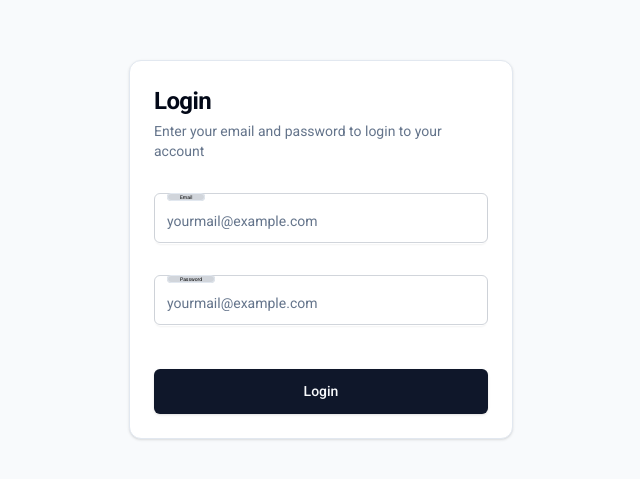
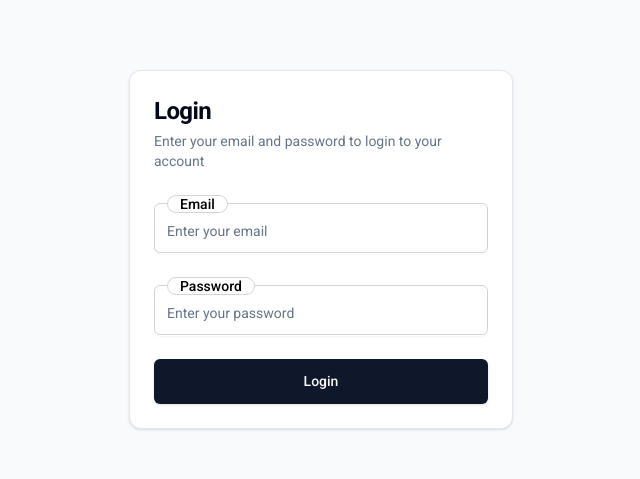
Before and after one commit to online-examination-org/FE-Online-Examination, a React (Vite) app: page /login in a window 1280 px wide. Shown: the part 151-630 px from the top of the page, without its empty margins (319-959 px from the left). Built offline with nearby package versions, Linux system fonts and the light colour scheme.

Commit message:
update custom input

```diff
--- a/src/components/ui/input-custom.tsx
+++ b/src/components/ui/input-custom.tsx
@@ -15,7 +15,10 @@ const PillInput: React.FC<PillInputProps> = ({ label, id, error, disabled, regis
     <div className='flex flex-col'>
       <div className={`relative h-[50px] pt-4 mt-2 border border-gray-300 rounded-md ${className}`}>
         <div className='absolute -top-3 left-3 z-10'>
-          <span className='px-3 py-0.4 bg-gray-300 text-black rounded-full border' style={{ fontSize: '5px' }}>
+          <span
+            className='px-3 py-0.4 bg-white font-medium text-black rounded-full border border-gray-300'
+            style={{ fontSize: '14px' }}
+          >
             {label}
           </span>
         </div>
--- a/src/pages/student/JoinQuiz.tsx
+++ b/src/pages/student/JoinQuiz.tsx
@@ -67,9 +67,9 @@ export default function JoinQuiz() {
         <div className='w-3/5'>
           <CardHeader className='space-y-1'>
             <CardTitle className='text-xl font-bold'>Student Information</CardTitle>
-            <CardDescription>Please enter your student information</CardDescription>
+            <CardDescription className='font-light'>Please enter your student information</CardDescription>
           </CardHeader>
-          <CardContent>
+          <CardContent className='bg-white'>
             <form onSubmit={handleSubmit(onSubmit)} className='space-y-4'>
               <div className='flex flex-col w-full gap-6'>
                 <PillInput
--- a/src/pages/teacher/Login.tsx
+++ b/src/pages/teacher/Login.tsx
@@ -66,7 +66,9 @@ export default function Login() {
       <Card className='w-full mx-4 max-w-sm'>
         <CardHeader className='space-y-1'>
           <CardTitle className='text-2xl font-bold'>Login</CardTitle>
-          <CardDescription>Enter your email and password to login to your account</CardDescription>
+          <CardDescription className='font-ligth'>
+            Enter your email and password to login to your account
+          </CardDescription>
         </CardHeader>
         <CardContent>
           <form onSubmit={handleSubmit(onSubmitLogin)} className='space-y-5'>
@@ -75,7 +77,7 @@ export default function Login() {
                 label='Email'
                 id='email'
                 type='email'
-                placeholder='yourmail@example.com'
+                placeholder='Enter your email'
                 register={register('email')}
                 error={errors.email?.message}
                 disabled={isSubmitting}
@@ -85,7 +87,7 @@ export default function Login() {
                 label='Password'
                 id='password'
                 type='password'
-                placeholder='yourmail@example.com'
+                placeholder='Enter your password'
                 register={register('password')}
                 error={errors.password?.message}
                 disabled={isSubmitting}
@@ -96,8 +98,9 @@ export default function Login() {
                   {loginError}
                 </div>
               )}
+
               <div className='w-full'>
-                <Button type='submit' className='w-full mt-5 min-h-[45px]' disabled={isSubmitting}>
+                <Button type='submit' className='w-full min-h-[45px]' disabled={isSubmitting}>
                   {isSubmitting ? (
                     <>
                       <Loader2 className='mr-2 h-4 w-4 animate-spin' />
```
